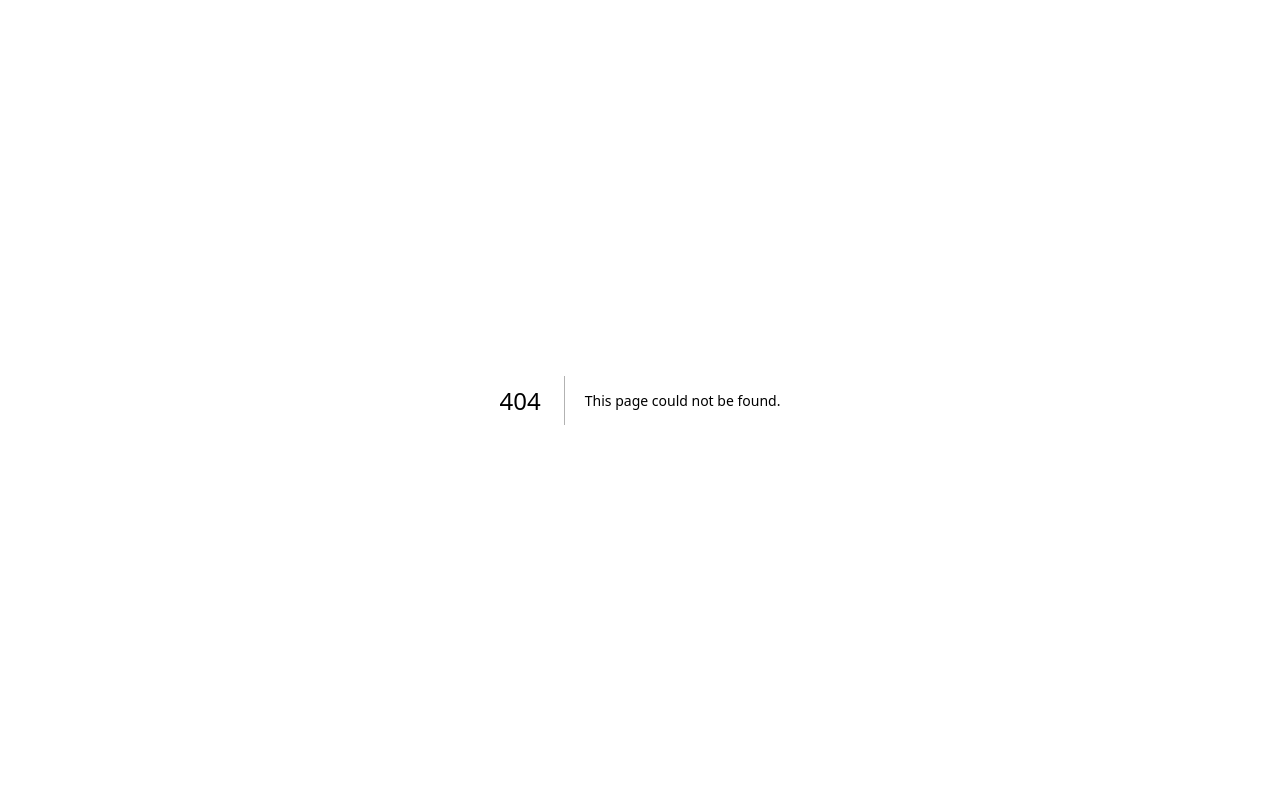
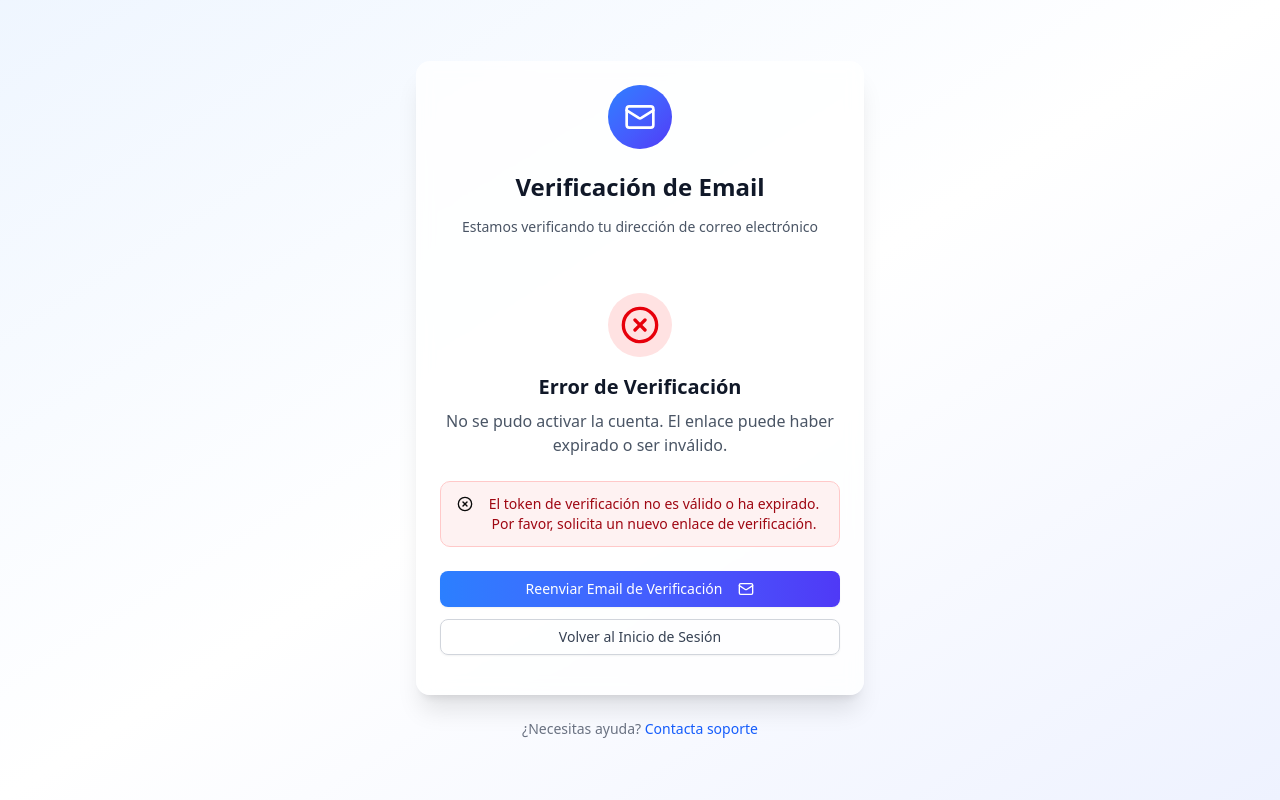
Before and after one commit to linder3hs/codigo-g25-backend, a Next.js app in the folder semana-6/email-test/: page /verify-email in a window 1280 px wide. Before the commit this address had no page. Built offline with nearby package versions, Linux system fonts and the light colour scheme.

Commit message:
validate email

```diff
--- /dev/null
+++ b/semana-6/email-test/src/app/verify-email/page.jsx
@@ -0,0 +1,175 @@
+"use client";
+
+import { useSearchParams } from "next/navigation";
+import { useState, useEffect } from "react";
+import { CheckCircle, XCircle, Loader2, Mail, ArrowRight } from "lucide-react";
+import {
+  Card,
+  CardContent,
+  CardDescription,
+  CardHeader,
+  CardTitle,
+} from "@/components/ui/card";
+import { Button } from "@/components/ui/button";
+import { Alert, AlertDescription } from "@/components/ui/alert";
+
+export default function VerifyEmail() {
+  const params = useSearchParams();
+  const [success, setSuccess] = useState(null);
+  const [isLoading, setIsLoading] = useState(true);
+
+  const handleValidateToken = async () => {
+    try {
+      setIsLoading(true);
+      const response = await fetch(
+        "http://127.0.0.1:8000/api/v1/auth/verify-email/",
+        {
+          headers: {
+            "Content-Type": "application/json",
+          },
+          method: "POST",
+          body: JSON.stringify({ token: params.get("token") }),
+        }
+      );
+
+      setSuccess(response.ok);
+    } catch (error) {
+      setSuccess(false);
+    } finally {
+      setIsLoading(false);
+    }
+  };
+
+  useEffect(() => {
+    if (params.get("token")) {
+      handleValidateToken();
+    } else {
+      setSuccess(false);
+      setIsLoading(false);
+    }
+  }, [params]);
+
+  const handleReturnToLogin = () => {
+    // Navigate to login page - you can implement this based on your routing
+    window.location.href = "/";
+  };
+
+  const handleResendEmail = () => {
+    // Implement resend email functionality
+    console.log("Resend email functionality");
+  };
+
+  return (
+    <div className="min-h-screen bg-gradient-to-br from-blue-50 via-white to-indigo-50 flex items-center justify-center p-4">
+      <div className="w-full max-w-md">
+        <Card className="shadow-xl border-0 bg-white/80 backdrop-blur-sm">
+          <CardHeader className="text-center pb-4">
+            <div className="mx-auto mb-4 w-16 h-16 bg-gradient-to-br from-blue-500 to-indigo-600 rounded-full flex items-center justify-center">
+              <Mail className="w-8 h-8 text-white" />
+            </div>
+            <CardTitle className="text-2xl font-bold text-gray-900">
+              Verificación de Email
+            </CardTitle>
+            <CardDescription className="text-gray-600 mt-2">
+              Estamos verificando tu dirección de correo electrónico
+            </CardDescription>
+          </CardHeader>
+
+          <CardContent className="space-y-6">
+            {isLoading ? (
+              <div className="text-center py-8">
+                <Loader2 className="w-12 h-12 animate-spin text-blue-500 mx-auto mb-4" />
+                <h3 className="text-lg font-semibold text-gray-900 mb-2">
+                  Verificando...
+                </h3>
+                <p className="text-gray-600 text-sm">
+                  Por favor espera mientras verificamos tu cuenta
+                </p>
+              </div>
+            ) : success ? (
+              <div className="text-center py-4">
+                <div className="mx-auto mb-4 w-16 h-16 bg-green-100 rounded-full flex items-center justify-center">
+                  <CheckCircle className="w-10 h-10 text-green-600" />
+                </div>
+                <h3 className="text-xl font-bold text-gray-900 mb-2">
+                  ¡Cuenta Verificada Exitosamente!
+                </h3>
+                <p className="text-gray-600 mb-6">
+                  Tu dirección de email ha sido confirmada. Ya puedes iniciar
+                  sesión con tu cuenta.
+                </p>
+
+                <Alert className="mb-4 border-green-200 bg-green-50">
+                  <CheckCircle className="h-4 w-4 text-green-600" />
+                  <AlertDescription className="text-green-800">
+                    Tu cuenta está ahora completamente activada y lista para
+                    usar.
+                  </AlertDescription>
+                </Alert>
+
+                <Button
+                  onClick={handleReturnToLogin}
+                  className="w-full bg-gradient-to-r from-blue-500 to-indigo-600 hover:from-blue-600 hover:to-indigo-700 text-white font-medium py-2.5"
+                >
+                  Ir al Inicio de Sesión
+                  <ArrowRight className="w-4 h-4 ml-2" />
+                </Button>
+              </div>
+            ) : (
+              <div className="text-center py-4">
+                <div className="mx-auto mb-4 w-16 h-16 bg-red-100 rounded-full flex items-center justify-center">
+                  <XCircle className="w-10 h-10 text-red-600" />
+                </div>
+                <h3 className="text-xl font-bold text-gray-900 mb-2">
+                  Error de Verificación
+                </h3>
+                <p className="text-gray-600 mb-6">
+                  No se pudo activar la cuenta. El enlace puede haber expirado o
+                  ser inválido.
+                </p>
+
+                <Alert className="mb-6 border-red-200 bg-red-50">
+                  <XCircle className="h-4 w-4 text-red-600" />
+                  <AlertDescription className="text-red-800">
+                    El token de verificación no es válido o ha expirado. Por
+                    favor, solicita un nuevo enlace de verificación.
+                  </AlertDescription>
+                </Alert>
+
+                <div className="space-y-3">
+                  <Button
+                    onClick={handleResendEmail}
+                    className="w-full bg-gradient-to-r from-blue-500 to-indigo-600 hover:from-blue-600 hover:to-indigo-700 text-white font-medium py-2.5"
+                  >
+                    Reenviar Email de Verificación
+                    <Mail className="w-4 h-4 ml-2" />
+                  </Button>
+
+                  <Button
+                    variant="outline"
+                    onClick={handleReturnToLogin}
+                    className="w-full border-gray-300 text-gray-700 hover:bg-gray-50 bg-transparent"
+                  >
+                    Volver al Inicio de Sesión
+                  </Button>
+                </div>
+              </div>
+            )}
+          </CardContent>
+        </Card>
+
+        <div className="text-center mt-6">
+          <p className="text-sm text-gray-500">
+            ¿Necesitas ayuda?{" "}
+            <a
+              href="/support"
+              className="text-blue-600 hover:text-blue-700 font-medium"
+            >
+              Contacta soporte
+            </a>
+          </p>
+        </div>
+      </div>
+    </div>
+  );
+}
--- /dev/null
+++ b/semana-6/email-test/src/components/ui/alert.jsx
@@ -0,0 +1,63 @@
+import * as React from "react"
+import { cva } from "class-variance-authority";
+
+import { cn } from "@/lib/utils"
+
+const alertVariants = cva(
+  "relative w-full rounded-lg border px-4 py-3 text-sm grid has-[>svg]:grid-cols-[calc(var(--spacing)*4)_1fr] grid-cols-[0_1fr] has-[>svg]:gap-x-3 gap-y-0.5 items-start [&>svg]:size-4 [&>svg]:translate-y-0.5 [&>svg]:text-current",
+  {
+    variants: {
+      variant: {
+        default: "bg-card text-card-foreground",
+        destructive:
+          "text-destructive bg-card [&>svg]:text-current *:data-[slot=alert-description]:text-destructive/90",
+      },
+    },
+    defaultVariants: {
+      variant: "default",
+    },
+  }
+)
+
+function Alert({
+  className,
+  variant,
+  ...props
+}) {
+  return (
+    (<div
+      data-slot="alert"
+      role="alert"
+      className={cn(alertVariants({ variant }), className)}
+      {...props} />)
+  );
+}
+
+function AlertTitle({
+  className,
+  ...props
+}) {
+  return (
+    (<div
+      data-slot="alert-title"
+      className={cn("col-start-2 line-clamp-1 min-h-4 font-medium tracking-tight", className)}
+      {...props} />)
+  );
+}
+
+function AlertDescription({
+  className,
+  ...props
+}) {
+  return (
+    (<div
+      data-slot="alert-description"
+      className={cn(
+        "text-muted-foreground col-start-2 grid justify-items-start gap-1 text-sm [&_p]:leading-relaxed",
+        className
+      )}
+      {...props} />)
+  );
+}
+
+export { Alert, AlertTitle, AlertDescription }
```
